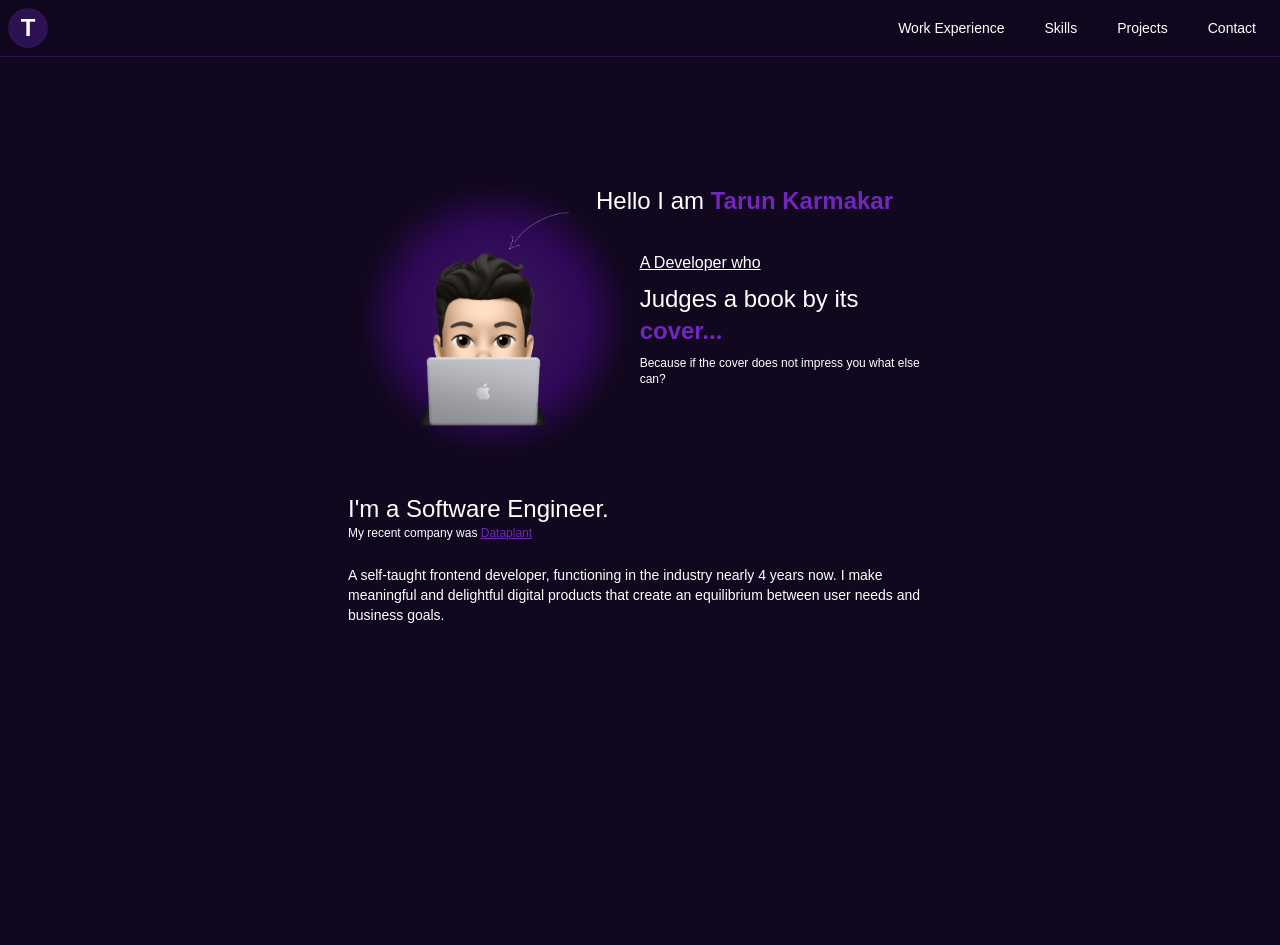
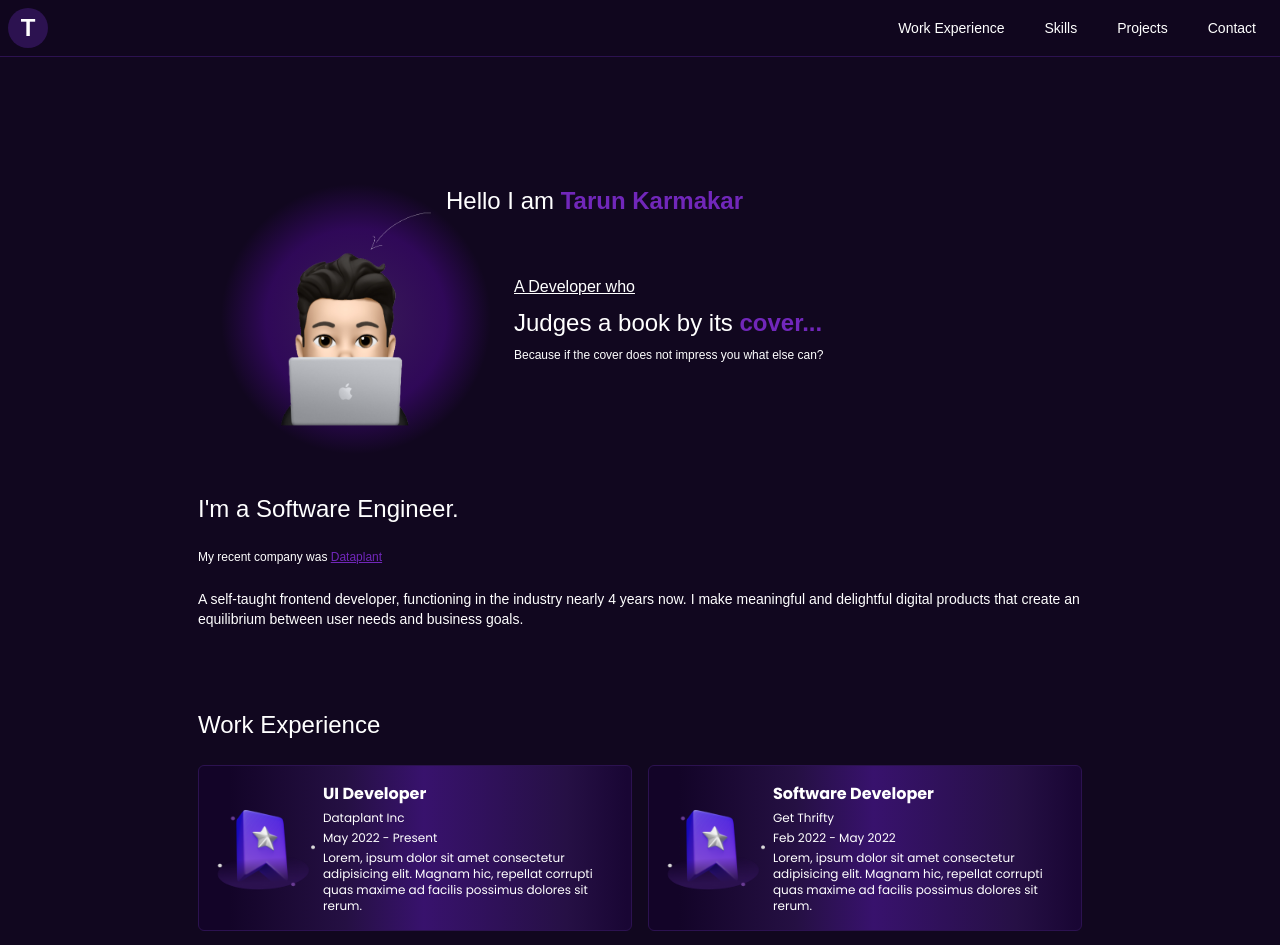
Before and after one commit to tarunkarmakardev/portfolio-nextjs, a Next.js app: page / in a window 1280 px wide. Shown: the top 945 px of the page. Before the commit the page ends 800 px from the top, so only its background shows below. Built offline with nearby package versions, Linux system fonts and the light colour scheme; a web font is replaced by a local one.

Commit message:
Add work experience section

```diff
--- a/src/app/page.tsx
+++ b/src/app/page.tsx
@@ -5,9 +5,10 @@ export default function Home() {
   return (
     <div>
       <TopBar />
-      <main className="p-2 text-white max-w-[600px] mx-auto">
+      <main className="p-2 text-white max-w-[900px] mx-auto">
         <Hero />
         <AboutMe />
+        <WorkExperience />
       </main>
     </div>
   );
@@ -34,7 +35,7 @@ const topBarLinks = [
 
 function TopBar() {
   return (
-    <header className="flex justify-between items-center gap-2 p-2 bg-primary/80 filter top-0 sticky backdrop-blur-sm border-b border-secondary">
+    <header className="flex justify-between items-center gap-2 p-2 bg-primary/80 filter top-0 sticky backdrop-blur-sm border-b border-secondary z-20">
       <div>
         <Logo />
       </div>
@@ -113,8 +114,8 @@ function Hero() {
 
 function AboutMe() {
   return (
-    <section>
-      <div className="text-2xl">{"I'm a Software Engineer."}</div>
+    <section id="about" className="mb-20">
+      <div className="text-2xl mb-6">{"I'm a Software Engineer."}</div>
       <div className="text-xs">
         My recent company was{" "}
         <Link href="https://www.thedataplant.com/" target="_blank">
@@ -129,3 +130,86 @@ function AboutMe() {
     </section>
   );
 }
+
+const workExperiences = [
+  {
+    company: "Dataplant Inc",
+    position: "UI Developer",
+    duration: "May 2022 - Present",
+    description:
+      "Lorem, ipsum dolor sit amet consectetur adipisicing elit. Magnam hic, repellat corrupti quas maxime ad facilis possimus dolores sit rerum.",
+  },
+  {
+    company: "Get Thrifty",
+    position: "Software Developer",
+    duration: "Feb 2022 - May 2022",
+    description:
+      "Lorem, ipsum dolor sit amet consectetur adipisicing elit. Magnam hic, repellat corrupti quas maxime ad facilis possimus dolores sit rerum.",
+  },
+  {
+    company: "Null Innovation",
+    position: "Junior Frontend Engineer",
+    duration: "June 2021 - Feb 2022",
+    description:
+      "Lorem, ipsum dolor sit amet consectetur adipisicing elit. Magnam hic, repellat corrupti quas maxime ad facilis possimus dolores sit rerum.",
+  },
+];
+
+function WorkExperience() {
+  return (
+    <section id="work-experience">
+      <div className="text-2xl mb-6">Work Experience</div>
+      <div className="grid grid-cols-2 gap-4">
+        {workExperiences.map((workExperience) => (
+          <WorkExperienceCard
+            key={workExperience.company}
+            description={workExperience.description}
+            company={workExperience.company}
+            position={workExperience.position}
+            duration={workExperience.duration}
+          />
+        ))}
+      </div>
+    </section>
+  );
+}
+
+type WorkExperienceCardProps = {
+  company: string;
+  position: string;
+  duration: string;
+  description: string;
+};
+
+function WorkExperienceCard({
+  company,
+  duration,
+  position,
+  description,
+}: WorkExperienceCardProps) {
+  return (
+    <div
+      className="p-4 border border-secondary rounded-md"
+      style={{
+        background:
+          "linear-gradient(90deg, rgba(19,4,40,1) 7%, rgba(37,16,67,1) 34%, rgba(56,18,109,1) 52%, rgba(38,16,69,1) 85%, rgba(25,6,52,1) 99%)",
+      }}
+    >
+      <div className="flex gap-2 items-center">
+        <Image
+          className="flex-shrink-0"
+          src="/work-image.png"
+          alt="work-image"
+          width={100}
+          height={25}
+        />
+        <div className="flex flex-col gap-1">
+          <div className="font-bold font-poppins">{position}</div>
+          <div className="text-xs font-poppins">{company}</div>
+          <div className="text-xs font-poppins">{duration}</div>
+          <div className="text-xs font-poppins">{description}</div>
+        </div>
+      </div>
+    </div>
+  );
+}
```
